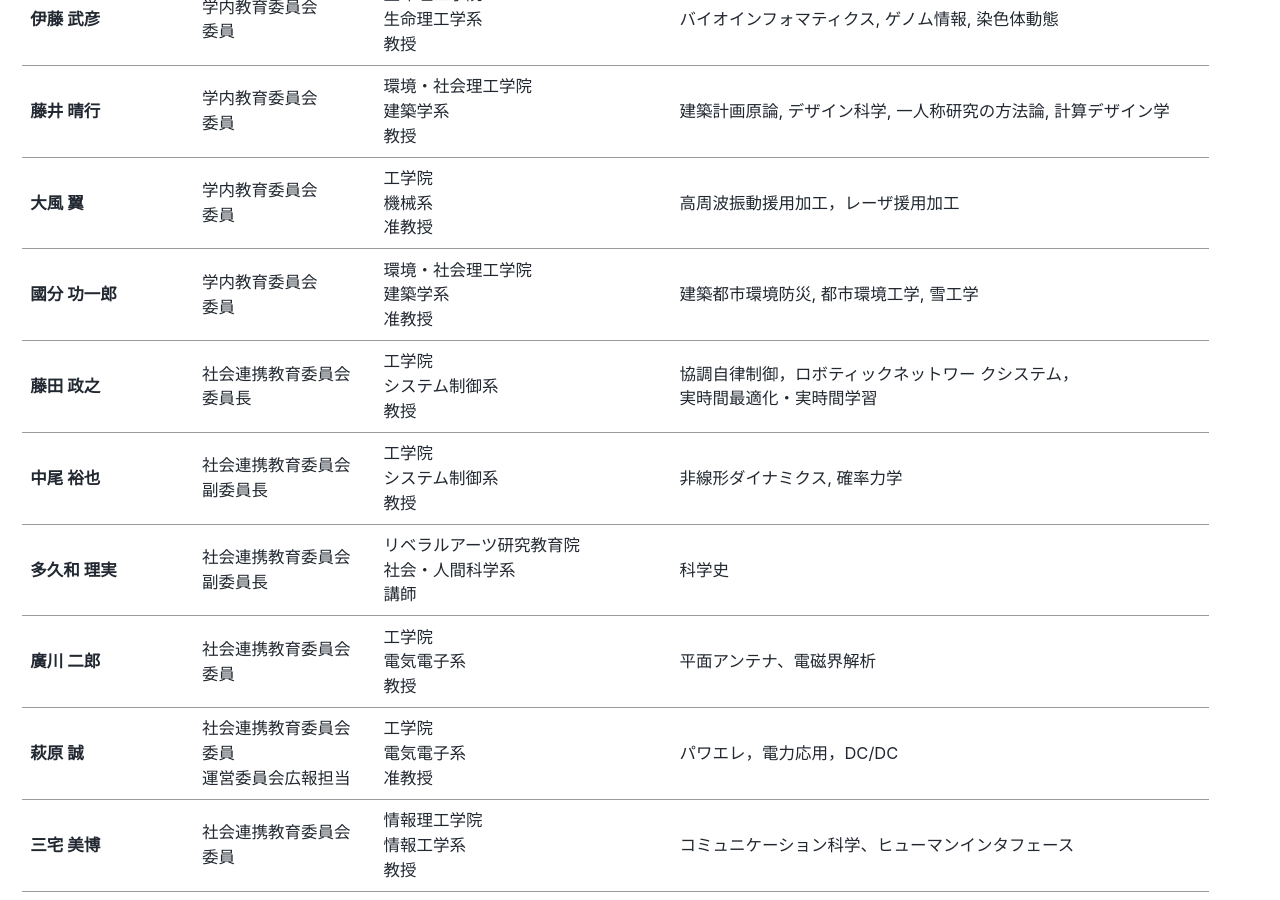
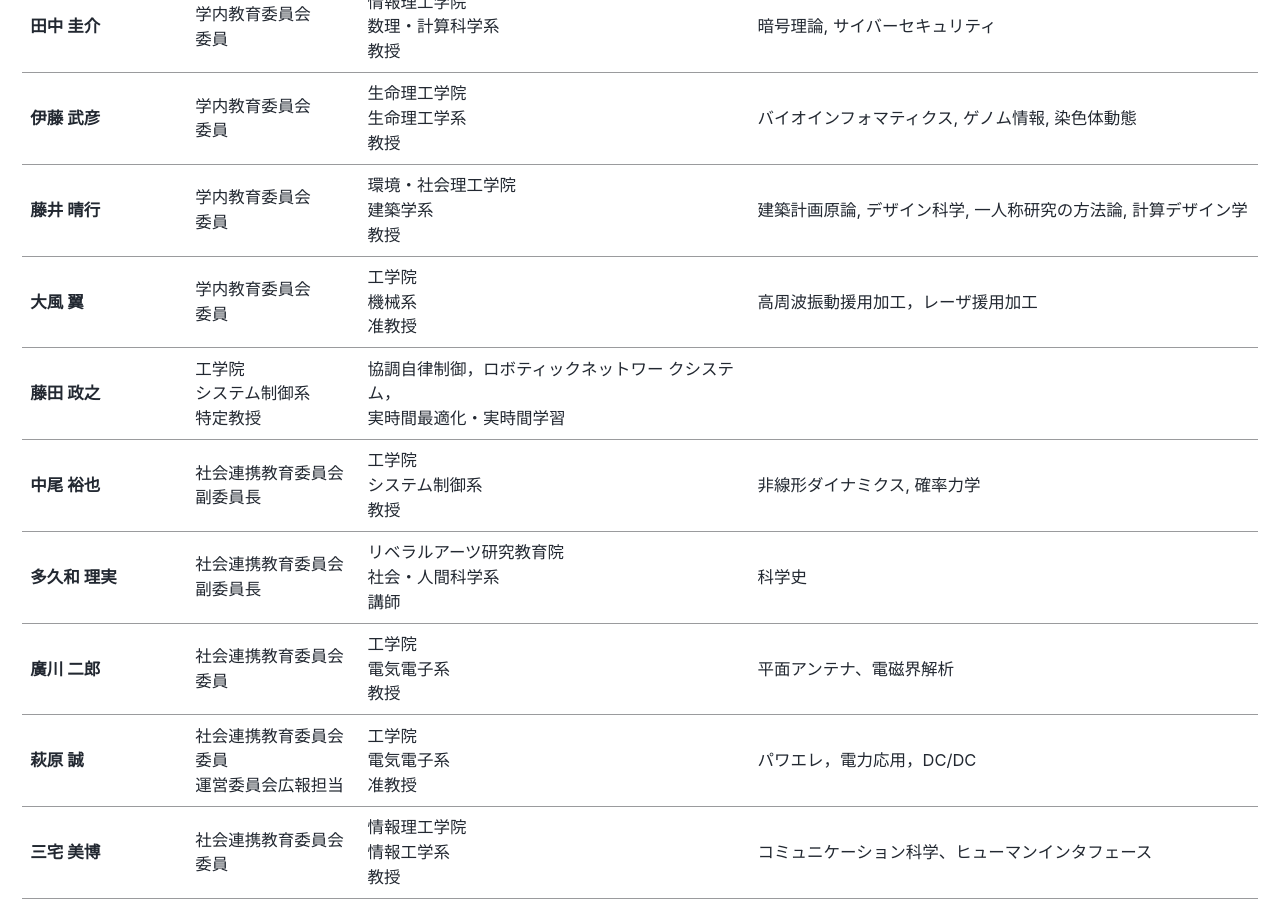
Before and after one commit to fl1d/w0ex.github.io, a Jekyll site: the page built from _pages/faculty.md, in a window 1280 px wide and 900 px high, scrolled down 2290 px. Built offline with Jekyll 4.4.1, drawn with Linux system fonts in a browser that asks for light colours; cached includes are drawn as plain includes; nearby versions of some CDN libraries; some of the changed text lies outside the part shown.

Commit message:
Update faculty.md

```diff
--- a/_pages/faculty.md
+++ b/_pages/faculty.md
@@ -39,7 +39,7 @@
 **高安 美佐子** |副コーディネータ|科学技術創成研究院<br>ビッグデータ数理科学研究ユニット<br>教授|ビッグデータ数理科学
 **林 直亨** |副コーディネータ<br>グローバル教育委員会<br>委員|リベラルアーツ研究教育院<br>社会・人間科学系<br>教授|ウエルネス
 **柏木 孝夫** |統括アドバイザー|科学技術創成研究院<br>先進エネルギー国際研究センター<br>特命教授|
-**西森 秀稔** |統括アドバイザー|科学技術創成研究院<br>量子コンピューティング研究ユニット<br>教授|数理物理学（量子アニーリング）
+**西森 秀稔** |統括アドバイザー|科学技術創成研究院<br>量子コンピューティング研究ユニット<br>特定教授|数理物理学（量子アニーリング）
 **藤澤 利正** |学内教育委員会委<br>員長|理学院<br>物理学系<br>教授|量子輸送現象, 半導体ナノ構造, 量子ホール効果
 **平原 徹** |学内教育委員会副委<br>員長|理学院<br>物理学系<br>准教授|物性物理学, 表面科学, ナノサイエンス, スピン物性
 **田中 智久** |学内教育委員会<br>副委員長|工学院<br>機械系<br>准教授|高周波振動援用加工，レーザ援用加工
@@ -52,8 +52,7 @@
 **伊藤 武彦** |学内教育委員会<br>委員|生命理工学院<br>生命理工学系<br>教授|バイオインフォマティクス, ゲノム情報, 染色体動態
 **藤井 晴行** |学内教育委員会<br>委員|環境・社会理工学院<br>建築学系<br>教授|建築計画原論, デザイン科学, 一人称研究の方法論, 計算デザイン学
 **大風 翼** |学内教育委員会<br>委員|工学院<br>機械系<br>准教授|高周波振動援用加工，レーザ援用加工
-**國分 功一郎** |学内教育委員会<br>委員|環境・社会理工学院<br>建築学系<br>准教授|建築都市環境防災, 都市環境工学, 雪工学
-**藤田 政之** |社会連携教育委員会<br>委員長|工学院<br>システム制御系<br>教授|協調自律制御，ロボティックネットワー クシステム，<br>実時間最適化・実時間学習
+**藤田 政之** |工学院<br>システム制御系<br>特定教授|協調自律制御，ロボティックネットワー クシステム，<br>実時間最適化・実時間学習
 **中尾 裕也** |社会連携教育委員会<br>副委員長|工学院<br>システム制御系<br>教授|非線形ダイナミクス, 確率力学
 **多久和 理実** |社会連携教育委員会<br>副委員長|リベラルアーツ研究教育院<br>社会・人間科学系<br>講師|科学史
 **廣川 二郎** |社会連携教育委員会<br>委員|工学院<br>電気電子系<br>教授|平面アンテナ、電磁界解析
@@ -71,7 +70,6 @@
 **相澤 康則** |異分野融合研究委員会<br>委員|生命理工学院<br>生命理工学系<br>准教授|遺伝子, ヒトゲノム, マイクロプロテイン, タンパク質検出技術開発
 **大佛 俊泰** |異分野融合研究委員会<br>委員|環境・社会理工学院<br>建築学系<br>教授|建築計画, 都市解析, 地域防災計画, 空間情報科学
 **佐々木 栄一** |異分野融合研究委員会<br>委員<br>運営委員会　財務担当|環境・社会理工学院<br>土木・環境工学系<br>准教授|構造工学, 維持管理工学, 耐震工学, 構造モニタリング
-**山田 哲** |異分野融合研究委員会<br>委員|科学技術創成研究院<br>未来産業技術研究所<br>教授|建築構造学
 **柳田 保子** |異分野融合研究委員会<br>委員<br>運営委員会　評価担当|科学技術創成研究院<br>未来産業技術研究所<br>教授|機能生物化学
 **中本 高道** |異分野融合研究委員会<br>委員|科学技術創成研究院<br>未来産業技術研究所<br>教授|知能化学工学（匂いセンサと機械学習）
 **河野 行雄** |異分野融合研究委員会<br>委員|工学院<br>電気電子系<br>准教授|テラヘルツ計測、テラヘルツイメージング
```
